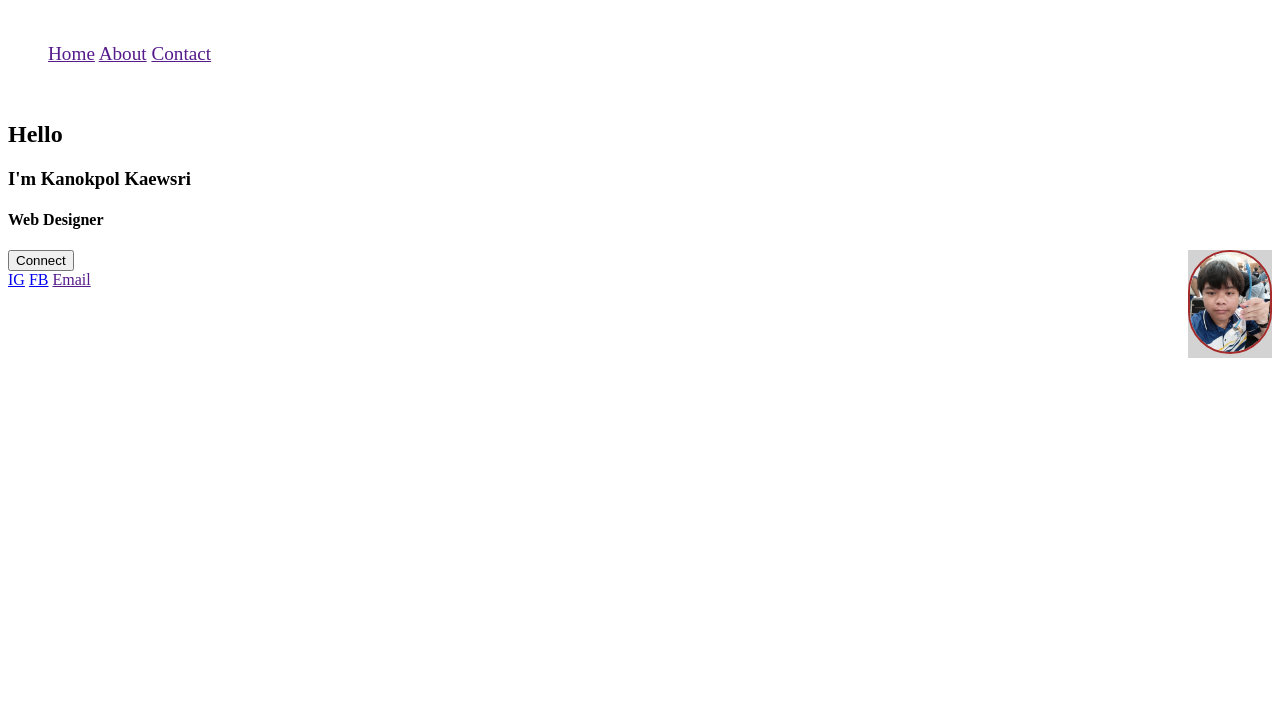
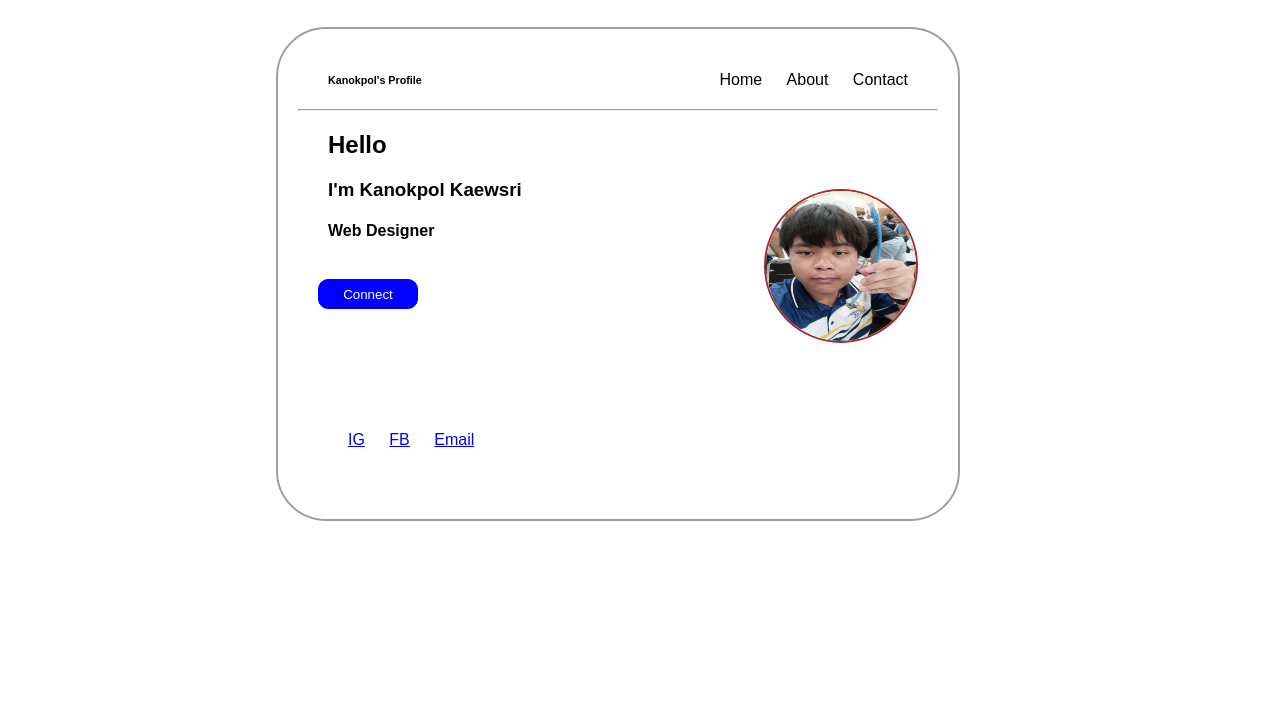
Before and after one commit to Kanokpol508/webapp68, a plain HTML site: page index.html in a window 1280 px wide. Shown: the part 73-800 px from the top of the page. Drawn offline with Linux system fonts and the light colour scheme.

Commit message:
Add files via upload

```diff
--- a/index.html
+++ b/index.html
@@ -8,28 +8,32 @@
 </head>
 <body>
 <header>
-        <h1>Kanokpol's Profile</h1>
+<h6>Kanokpol's Profile</h6>
 </header>
 <nav>
-        <a href="" >Home</a>
-        <a href="">About</a>
-        <a href="">Contact</a>
+<a href="Home">Home</a>
+<a href="About">About</a>
+<a href="Contact">Contact</a>
 </nav>
+<hr>
 <section>
 <h2>Hello</h2>
 <h3>I'm Kanokpol Kaewsri</h3>
 <h4>Web Designer</h4>
+</section>
+<br>
+
 <a href="hw.html"><input type="submit" value="Connect"></a>
+<br>
 <aside>
 <img src="Kanokpol.jpg" alt="Kanokpol's Photo">
 </aside>
-    </section>
 
+<br><br><br><br>
 <footer>
 <a href="https://www.instagram.com/kanokpol508/">IG</a>
-        <a href="https://www.facebook.com/kanokpol.ark/">FB</a>
-        <a href="">Email</a>
+<a href="https://www.facebook.com/kanokpol.ark">FB</a>
+<a href="https://mail.google.com/mail/u/0/#inbox">Email</a>
 </footer>
-
 </body>
 </html>
--- a/mystyle.css
+++ b/mystyle.css
@@ -1,33 +1,71 @@
 img{
-    width: 80px;
-    height: 100px;
-    border: 2px solid brown;
-    border-radius: 100px;
+width: 150px;
+height: 150px;
+border: 2px solid brown;
+border-radius: 100px;
+margin-top: 30px;
+margin-right: 20px;
+
 }
 aside{
-    margin-bottom: 50px;
-    float: right;
-    background-color: lightgrey;
+margin-top: -150px;
+float: right;
+
 }
+nav{
+font-family: Arial, Helvetica, sans-serif;
+text-align: right;
+margin-right: 30px;
+margin-top: -40px;
+margin-bottom: 20px;
+transition: 1s;
+}
+nav a{
+text-decoration: none;
+color: rgb(0, 0, 0);
+}
+nav a:hover{
+color: rgb(0, 0, 255);
+transition: 0.5s;
+}
+a{
+margin-left: 20px;
+}
+header{
+font-family: Arial, Helvetica, sans-serif;
+margin-left: 30px;
+font-size: medium;
+}
+body{
+background-color: rgb(255, 255, 255);
+width: 50%;
+height: 450px;
+margin: auto;
+margin-top: 100px;
+margin-right: 25%;
+border: 2px solid rgb(158, 158, 158);
+border-radius: 50px;
+padding: 20px;
+}
+section{
+font-family: Arial, Helvetica, sans-serif;
+margin-left: 30px;
+margin-right: 30px;
+text-align: justify;
+}
+footer{
+font-family: Arial, Helvetica, sans-serif;
+text-align: left;
+margin-top: 50px;
+margin-bottom: 20px;
+margin-left: 30px;
+}
+input{
 
-nav {
-  margin: 20px;
-  display: inline-block;
-  padding: 16px 20px;
-  margin-right: 20px;
-  color: #222;
-  text-decoration: none;
-  font-size: 1.2em;
-  transition:
-    background 0.2s,
-    color 0.2s,
-    transform 0.2s;
-  border-radius: 2px;
+background-color: blue;
+border: 1px solid blue;
+color: white;
+border-radius: 10px;
+width: 100px;
+height: 30px;
 }
-nav:hover,
-nav:focus {
-  background: #e67e22;
-  color: #fff;
-  transform: scale(1.08) translateY(-2px);
-  outline: none;
-}
```
Also changed, not shown: f1.jpg, f2.jpg, f3.jpg, f4.jpg, f5.jpg. Lines whose indentation alone changed are shown as unchanged.
